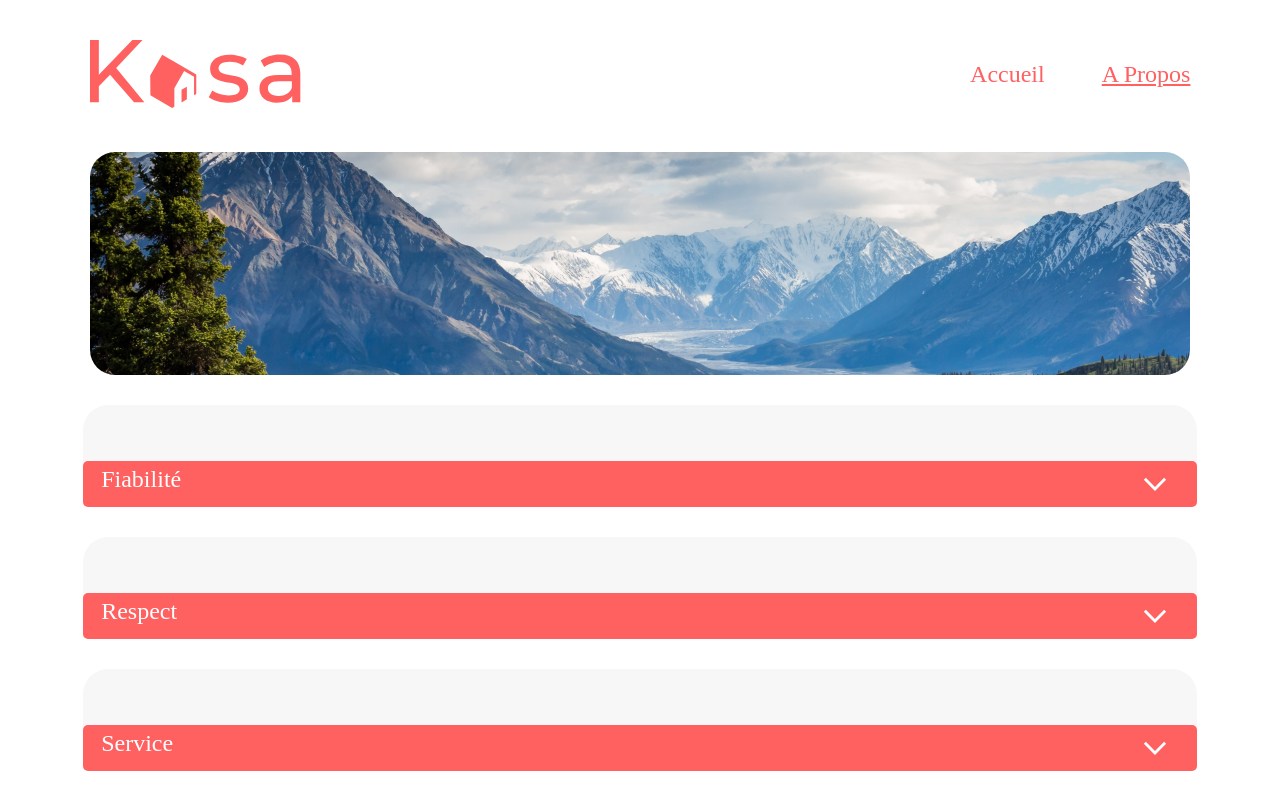
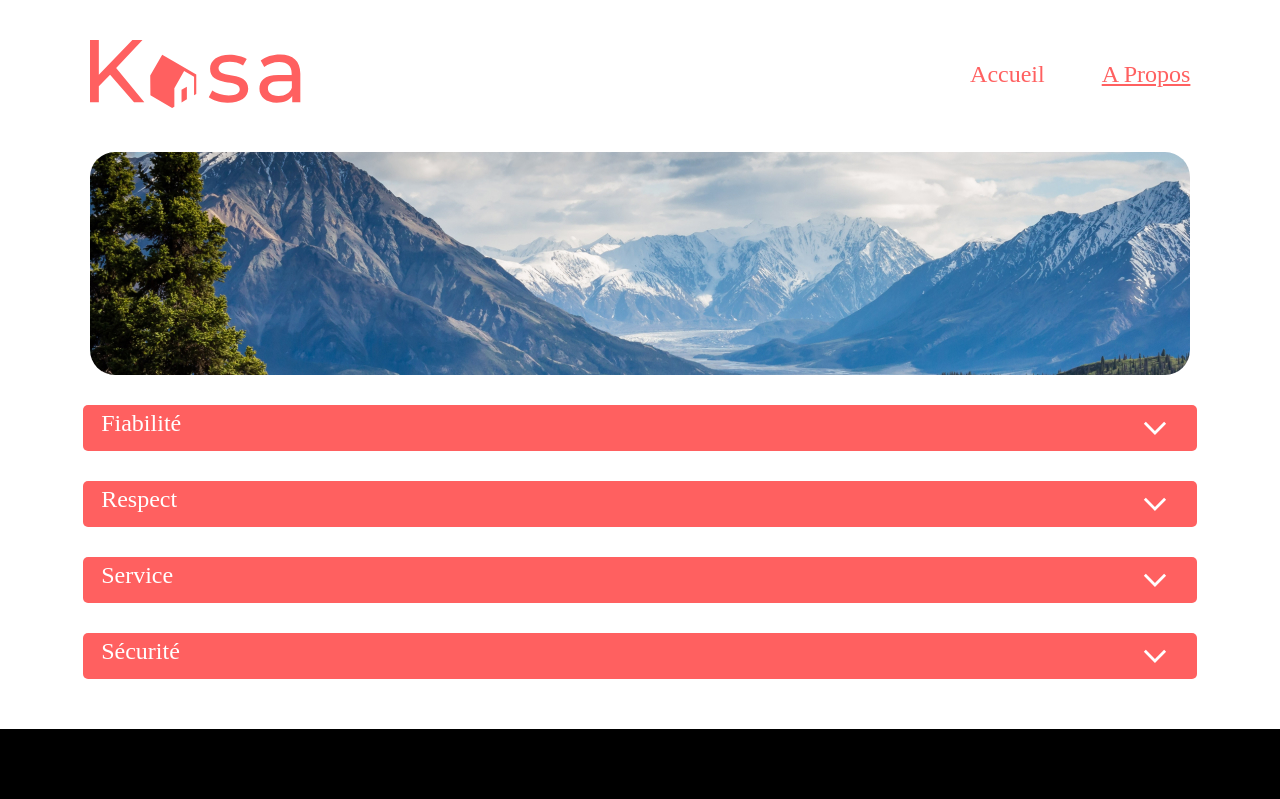
Before and after one commit to denisk13005/KirmannDenis_P11_18032021, a React (Create React App) app: page /about in a window 1280 px wide. Shown: the top 799 px of the page. Built offline with nearby package versions, Linux system fonts and the light colour scheme.

Commit message:
modif bug about container

```diff
--- a/src/components/AboutContainer.jsx
+++ b/src/components/AboutContainer.jsx
@@ -9,7 +9,7 @@ const AboutContainer = (el) => {
     isActive ? setIsActive(false) : setIsActive(true)
   }
   return (
-    <div className="container">
+    <div className="aboutContainer">
       <div className="headerAboutContainer">
         <p>{el.el.title}</p>
         <img
--- a/src/styles/components/aboutContainer.scss
+++ b/src/styles/components/aboutContainer.scss
@@ -1,5 +1,5 @@
 @import '../settings.scss';
-.container {
+.aboutContainer {
   width: 87%;
   margin: auto;
   font-size: 24px;
--- a/src/styles/components/footer.scss
+++ b/src/styles/components/footer.scss
@@ -9,7 +9,6 @@
   position: relative;
   margin-top: 50px;
   top: 100%;
-  // transform: translateX(-50%);
   @media screen and (max-width: 840px) {
     justify-content: center;
   }
```
